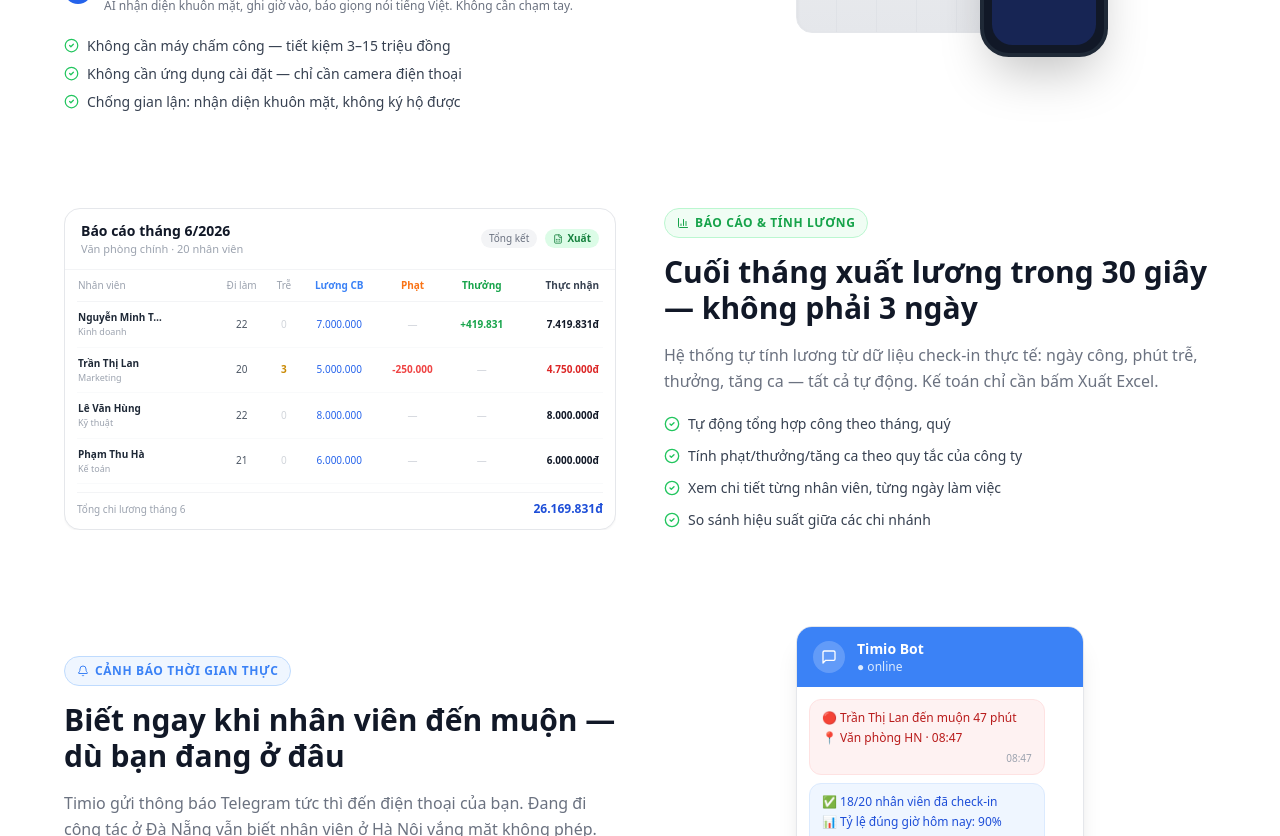
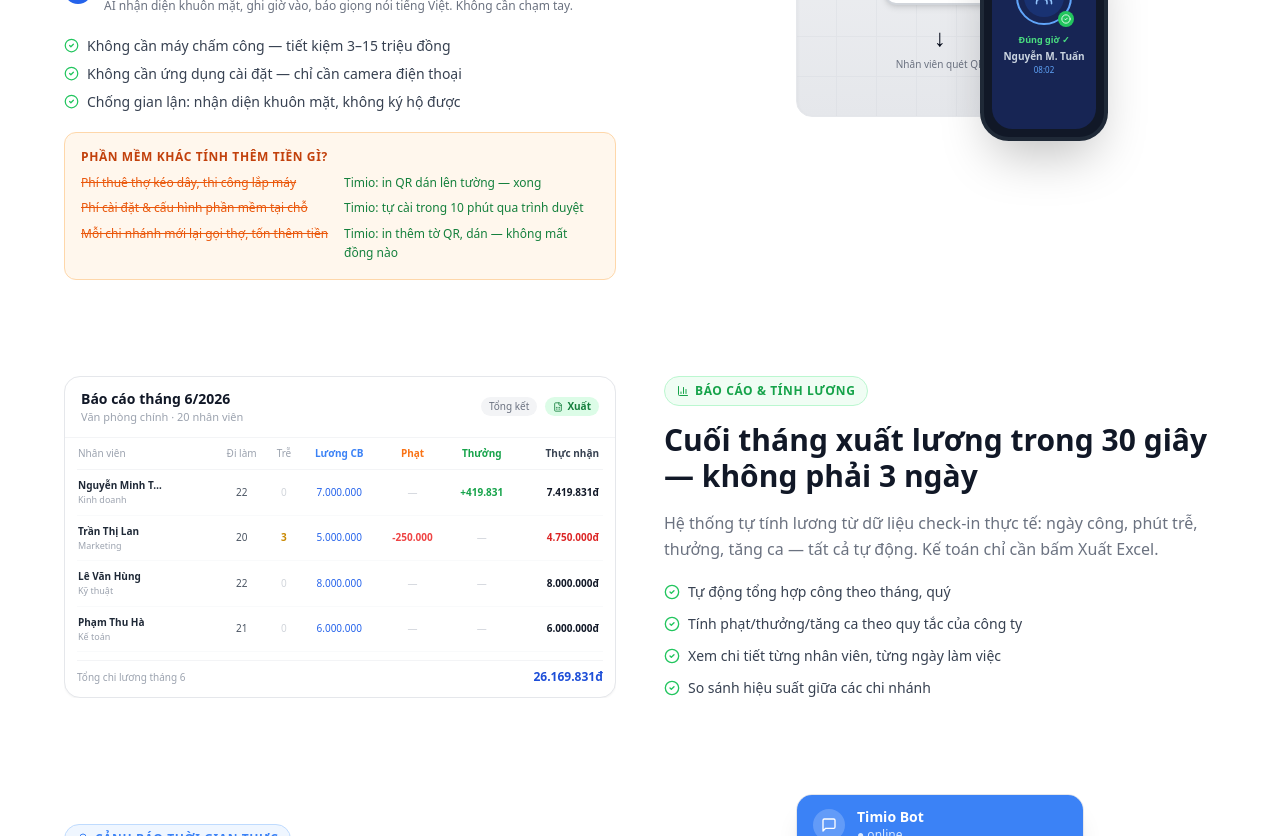
Before and after one commit to sinhgiang/timio, a Next.js app: page / in a window 1280 px wide. Shown: the part 4380-5216 px from the top of the page. Built offline with nearby package versions, Linux system fonts and the light colour scheme.

Commit message:
Landing: add pain-point callout in kiosk section (no technician/wiring cost)

```diff
--- a/app/page.tsx
+++ b/app/page.tsx
@@ -473,7 +473,7 @@ export default function HomePage({ searchParams }: { searchParams?: { aff?: stri
                   </div>
                 ))}
               </div>
-              <ul className="space-y-2">
+              <ul className="space-y-2 mb-5">
                 {[
                   "Không cần máy chấm công — tiết kiệm 3–15 triệu đồng",
                   "Không cần ứng dụng cài đặt — chỉ cần camera điện thoại",
@@ -485,6 +485,23 @@ export default function HomePage({ searchParams }: { searchParams?: { aff?: stri
                   </li>
                 ))}
               </ul>
+
+              {/* Pain point: no technician needed */}
+              <div className="bg-orange-50 border border-orange-200 rounded-xl p-4">
+                <p className="text-xs font-bold text-orange-700 uppercase tracking-wider mb-2">Phần mềm khác tính thêm tiền gì?</p>
+                <ul className="space-y-1.5">
+                  {[
+                    { old: "Phí thuê thợ kéo dây, thi công lắp máy",       new: "Timio: in QR dán lên tường — xong" },
+                    { old: "Phí cài đặt & cấu hình phần mềm tại chỗ",     new: "Timio: tự cài trong 10 phút qua trình duyệt" },
+                    { old: "Mỗi chi nhánh mới lại gọi thợ, tốn thêm tiền", new: "Timio: in thêm tờ QR, dán — không mất đồng nào" },
+                  ].map((r) => (
+                    <li key={r.old} className="grid grid-cols-2 gap-2 text-xs">
+                      <span className="text-orange-600 line-through leading-relaxed">{r.old}</span>
+                      <span className="text-green-700 font-medium leading-relaxed">{r.new}</span>
+                    </li>
+                  ))}
+                </ul>
+              </div>
             </div>
             {/* Illustration: QR on wall + employee phone */}
             <div className="flex justify-center">
```
